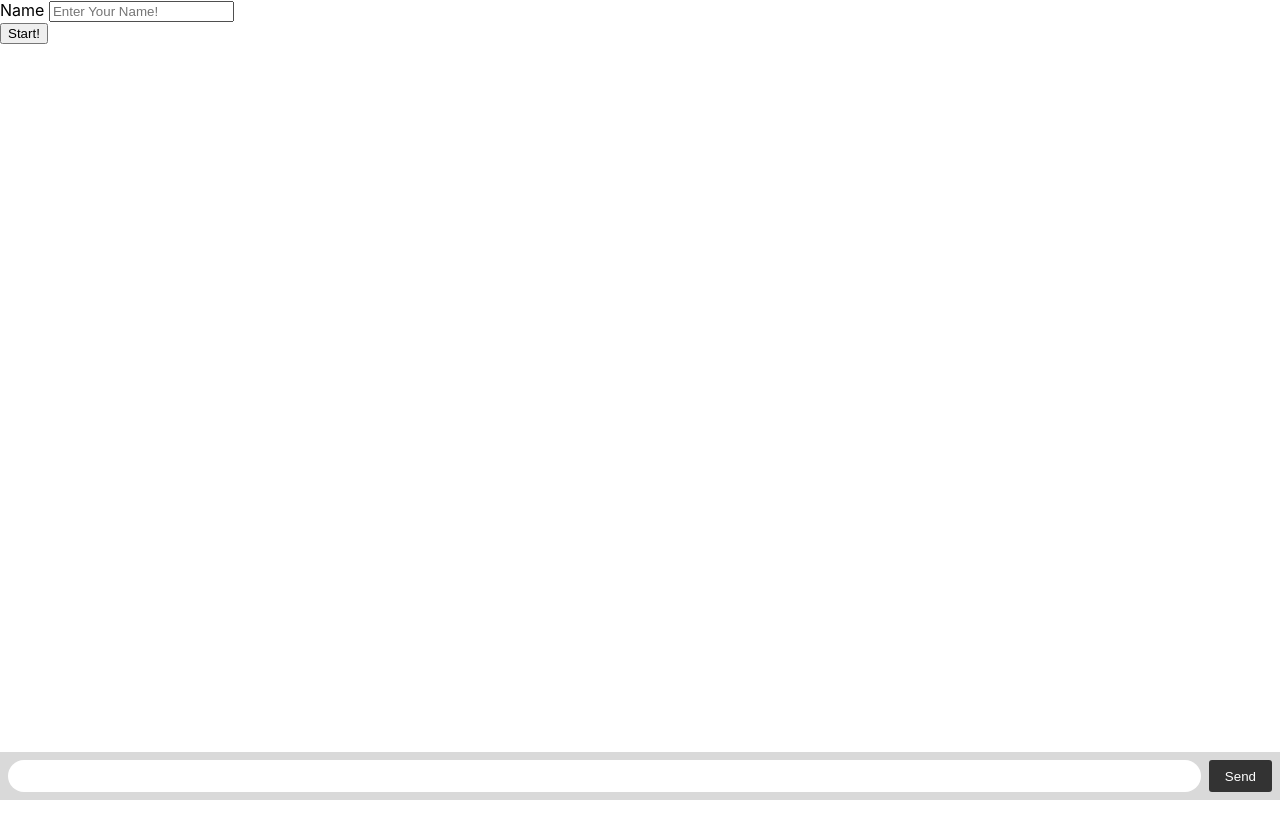
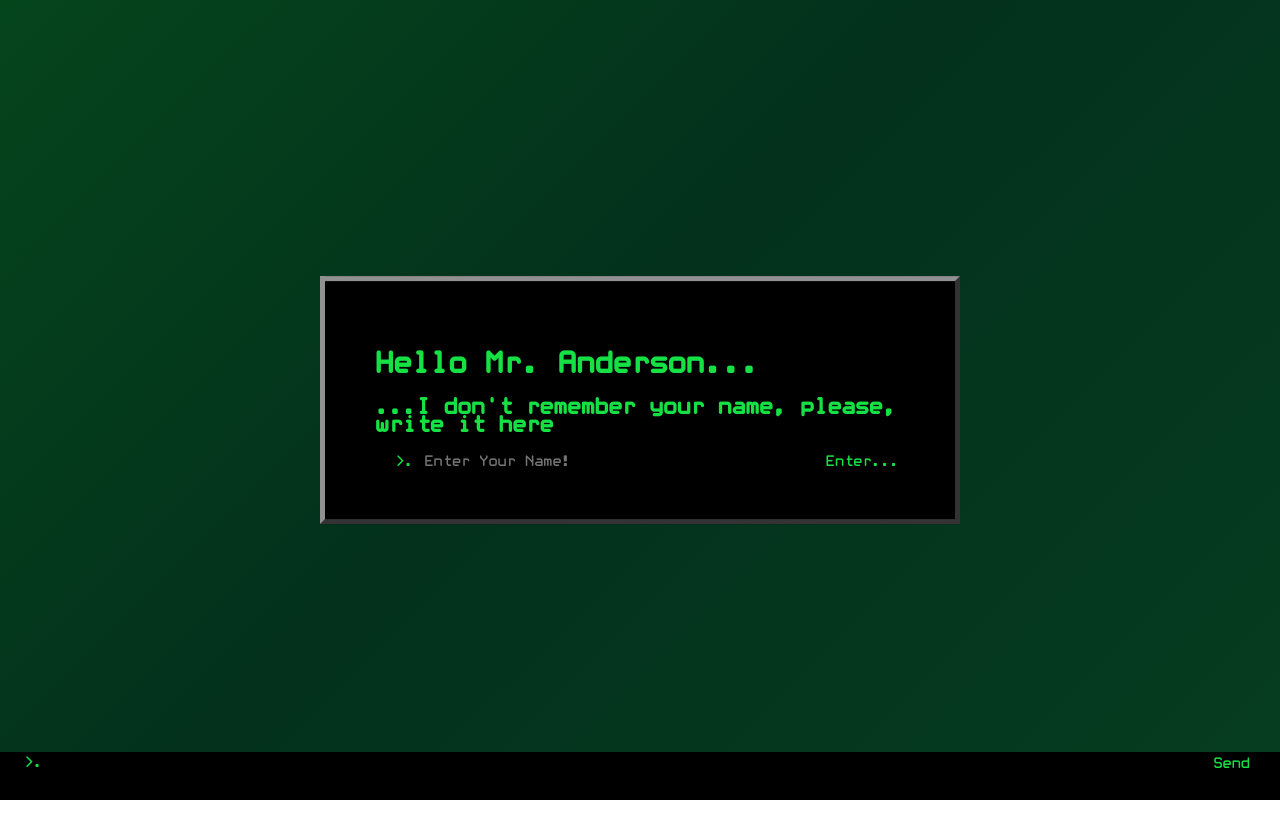
Before and after one commit to Isma1306/ChatSocket, a website: page client/index.html in a window 1280 px wide. Before the commit the page ends 800 px from the top, so only its background shows below. Drawn offline with nearby package versions, Linux system fonts and the light colour scheme; no server answers.

Commit message:
Added new style

```diff
--- a/client/index.html
+++ b/client/index.html
@@ -11,20 +11,30 @@
 </head>
 
 <body>
+<div class="background">
 <div id="authorForm">
+  <h1>Hello Mr. Anderson... </h1>
+  <h2>...I don't remember your name, please, write it here</h2>
 <form id="startForm">
   <div id="nameForm">
-    <label class="form-label" for="name">Name</label>
+    <label class="form-label" for="name">>.</label>
     <input type="text" name="Name" id="name" required placeholder="Enter Your Name!" minlength="2" maxlength="20" />
   </div>
-  <button class="menuBtn" type="submit">Start!</button>
+  <button class="menuBtn" type="submit">Enter...</button>
 </form>
 </div>
   <div id="messages">
+
   </div>
+
   <form id="form" action="">
-    <input id="input" autocomplete="off" /><button>Send</button>
+    <div id="nameForm">
+    <label class="form-label" for="input">>.</label>
+    <input id="input" autocomplete="off" type="text" /><button class="menuBtn">Send</button>
+    </div>
   </form>
+
+  </div>
   <script src="https://cdnjs.cloudflare.com/ajax/libs/socket.io/4.5.0/socket.io.js"></script>
   <script src="script.js"></script>
 </body>
--- a/client/style.css
+++ b/client/style.css
@@ -1,11 +1,84 @@
+   @font-face {
+     font-family: "rabbit";
+     src: url("./whitrabt.woff");
+   }
+
+   .messages-container::-webkit-scrollbar {
+     display: none;
+     /* Safari and Chrome */
+
+   }
+
+
+
+
    body {
      margin: 0;
      padding-bottom: 3rem;
-     font-family: -apple-system, BlinkMacSystemFont, "Segoe UI", Roboto, Helvetica, Arial, sans-serif;
+     font-family: "rabbit";
+   }
+
+   .background {
+     background: linear-gradient(-45deg, #0a4d26, #03311c, #096c1c, #15e144);
+     background-size: 400% 400%;
+     animation: Gradient 9s ease infinite;
+     top: 0px;
+     width: 100%;
+     height: fit-content;
+     min-height: 100vh;
+     z-index: 0;
+   }
+
+   #authorForm {
+     z-index: 3;
+     position: absolute;
+     top: 50%;
+     left: 50%;
+     height: fit-content;
+     transform: translate(-50%, -50%);
+     color: #15e144;
+     background-color: black;
+     border: 5px solid rgb(145, 145, 145);
+     border-bottom-color: #333;
+     border-right-color: #333;
+     padding: 50px;
+   }
+
+
+   #startForm {
+     border: none;
+     font-family: 'rabbit';
+     display: flex;
+     flex-direction: row;
+   }
+
+   .menuBtn {
+     color: #15e144;
+     border: none;
+     font-family: 'rabbit';
+     font-size: 16px;
+     background-color: black;
+   }
+
+   #name,
+   #input {
+     background-color: black;
+   }
+
+   input[type="text"] {
+     border: none;
+     color: #15e144;
+     font-family: 'rabbit';
+     font-size: 16px;
+   }
+
+   .form-label {
+     color: #15e144;
+     font-size: 16px;
    }
 
    #form {
-     background: rgba(0, 0, 0, 0.15);
+     background: rgb(0, 0, 0);
      padding: 0.25rem;
      position: fixed;
      bottom: 0;
@@ -17,12 +90,31 @@
      backdrop-filter: blur(10px);
    }
 
+   #form .menuBtn {
+     float: right;
+   }
+
    #input {
+
      border: none;
      padding: 0 1rem;
      flex-grow: 1;
      border-radius: 2rem;
-     margin: 0.25rem;
+
+
+   }
+
+   #nameForm #input {
+     width: 70%;
+   }
+
+
+
+   #nameForm {
+     width: 100%;
+     min-width: 230px;
+     padding-right: 20px;
+     padding-left: 20px;
    }
 
    #input:focus {
@@ -40,6 +132,8 @@
    }
 
    #messages {
+    scrollbar-width: none;
+      /* Firefox */
      display: flex;
      flex-direction: column;
      padding: 10px;
@@ -47,27 +141,32 @@
 
 
    .message {
-    box-shadow: 5px 5px 5px lightblue;
-     max-width: 60%;
+     width: fit-content;
+     overflow: hidden;
+     border: 5px solid rgb(0, 0, 0);
+     border-bottom-color: #333;
+     border-right-color: #333;
+     max-width: 70%;
      color: rgb(32, 32, 32);
-     margin-bottom: 10px;
+     margin-bottom: 20px;
      padding: 8px;
-     border-radius: 10px;
-     box-sizing: border-box;
+     border-radius: 2px;
      clear: both;
+
+
    }
 
    .left {
-     background: rgb(150, 225, 255);
-     margin-right: 10vw;
+     animation: animate-left .3s linear;
+     margin-right: 10%;
    }
 
    .right {
-     background: rgb(210, 255, 150);
+     animation: animate-right .3s linear;
      align-self: flex-end;
      display: flex;
      flex-direction: column;
-     margin-left: 10vw;
+     margin-left: 10%;
 
    }
 
@@ -103,3 +202,43 @@
      padding-top: 5px;
      font-size: 0.7rem;
    }
+
+   /* animation for the background */
+   @keyframes Gradient {
+     0% {
+       background-position: 0% 50%;
+     }
+
+     50% {
+       background-position: 100% 50%;
+     }
+
+     100% {
+       background-position: 0% 50%;
+     }
+   }
+
+   /* append message animation */
+   @keyframes animate-left {
+     from {
+       transform: translateX(-100%);
+       opacity: 0;
+     }
+
+     to {
+       transform: translateX(0%);
+       opacity: 1;
+     }
+   }
+
+   @keyframes animate-right {
+     from {
+       transform: translateX(100%);
+       opacity: 0;
+     }
+
+     to {
+       transform: translateX(0%);
+       opacity: 1;
+     }
+   }
```
Also changed, not shown: client/whitrabt.woff (added), 1 other file.
